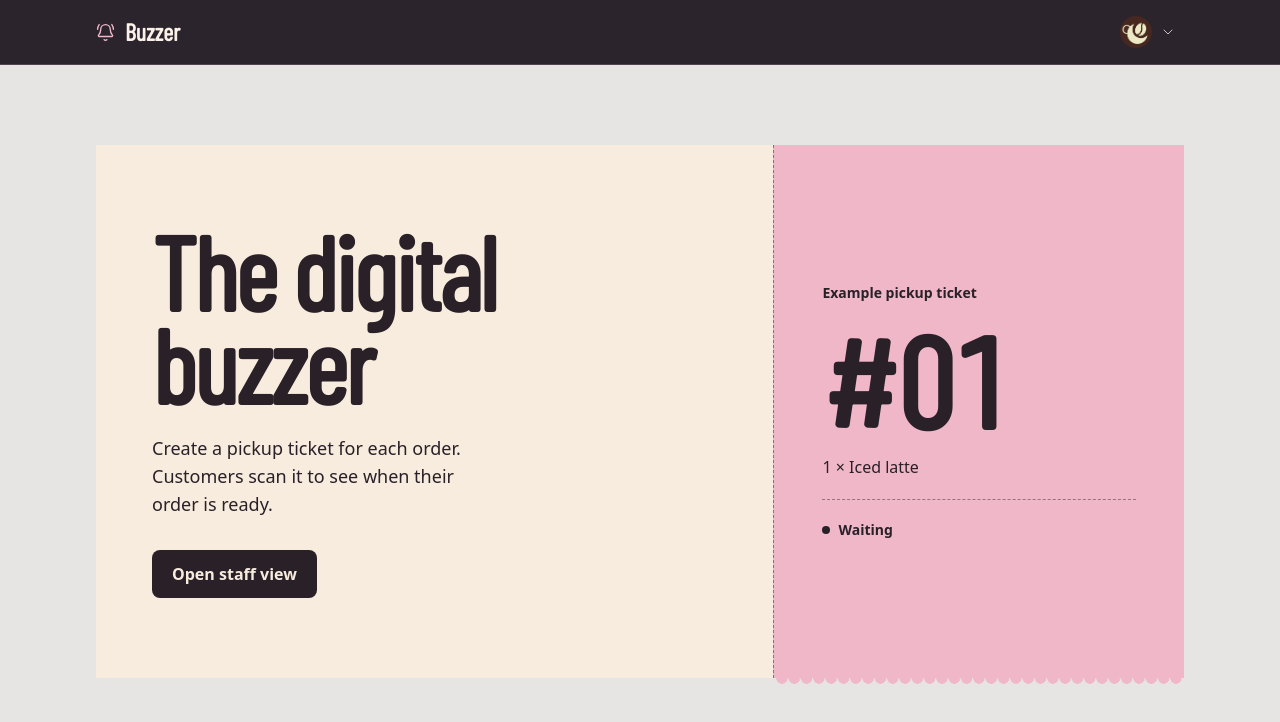
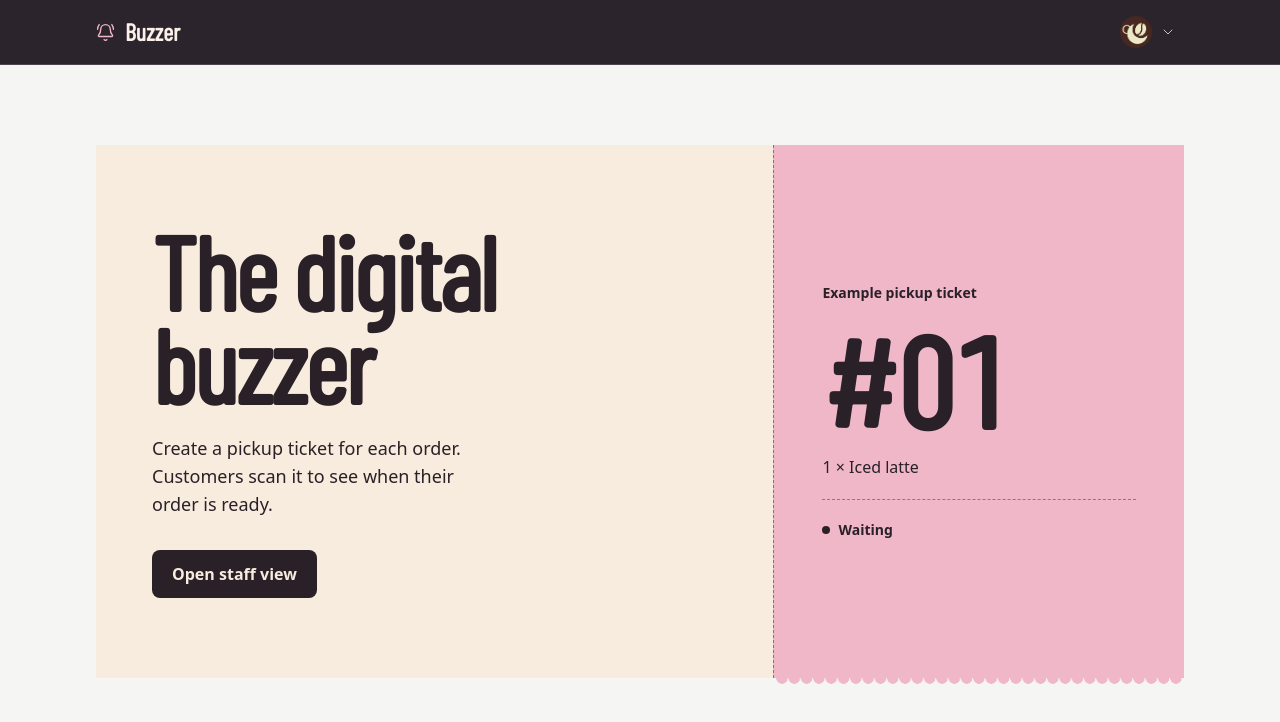
Before and after one commit to davidxx22/buzzer, a Next.js app: page / in a window 1280 px wide. Shown: the top 722 px of the page. Built offline with nearby package versions, Linux system fonts and the light colour scheme.

Commit message:
Lighten the shared page background

```diff
--- a/src/app/globals.css
+++ b/src/app/globals.css
@@ -2,7 +2,7 @@
 
 :root {
   color-scheme: light;
-  --background: #e7e5e4;
+  --background: #f5f5f4;
   --foreground: var(--paper-light-ink);
   --card: #2b242c;
   --muted: #40343e;
```
Also changed, not shown: 1 other file (tests, documents, lock files or other folders).
